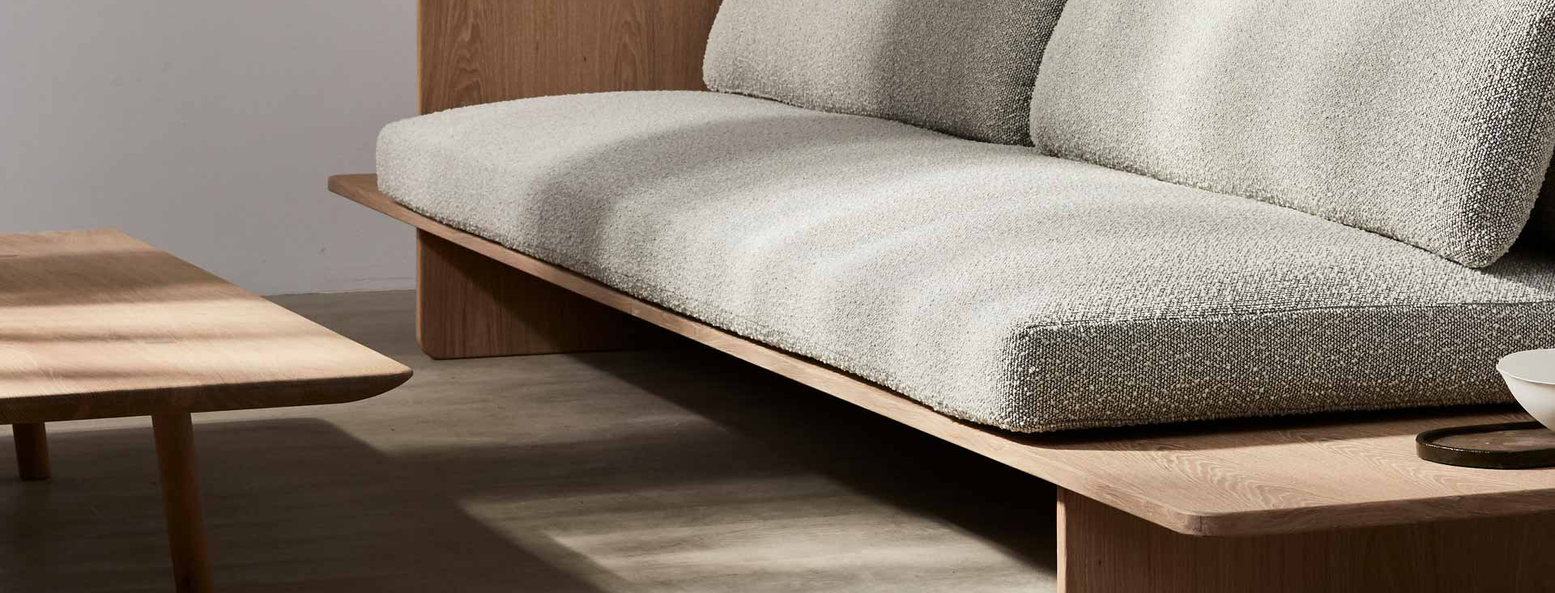
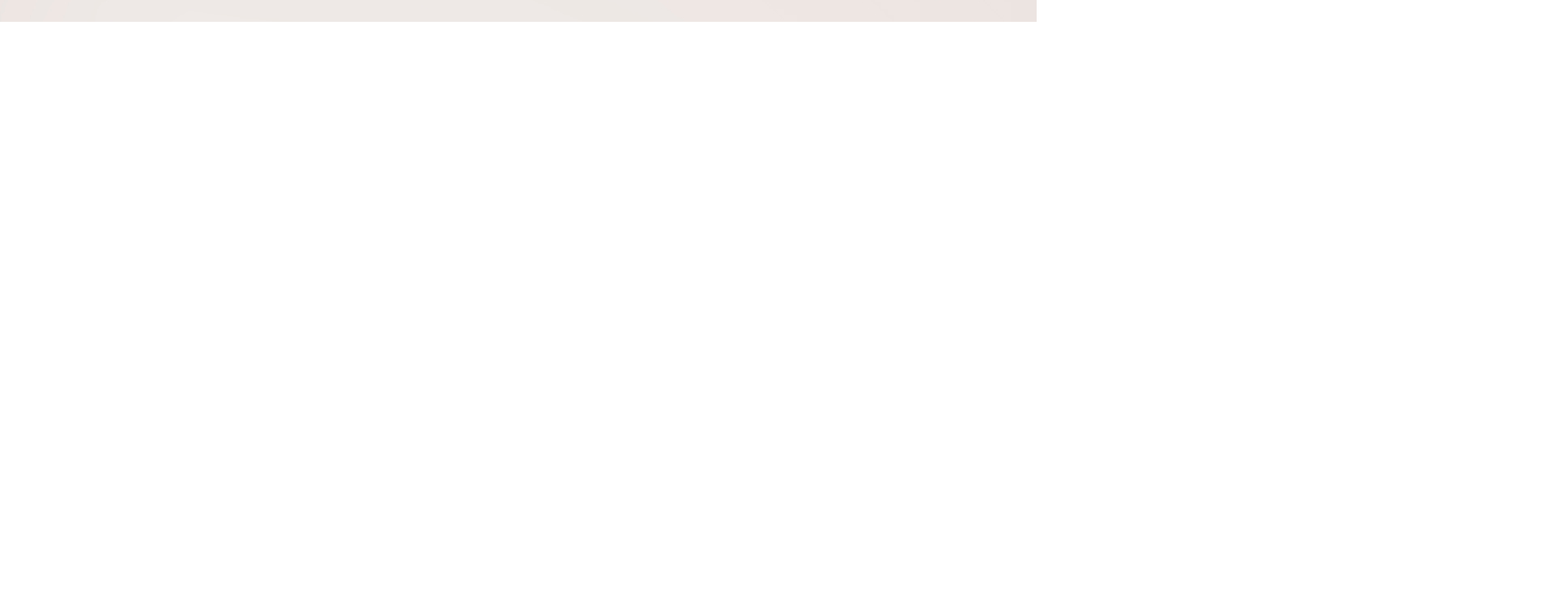
Before and after one commit to KatishaSR/KT-Home-Design, a website: page pages/accesorios.html in a window 1280 px wide. Shown: the part 773-1506 px from the top of the page at 81% size, 1920 px wide, since content can reach past the window. After the commit the page ends 800 px from the top, so only its background shows below. Drawn offline with Linux system fonts and the light colour scheme.

```diff
--- a/pages/accesorios.html
+++ b/pages/accesorios.html
@@ -61,7 +61,7 @@
 
         <h1>Dare to be Different</h1>
         <h2>KT HOME DESIGN </h2>
-        <img class="mainSofa" src="../images/sofá.jpg" alt="">
+
         <h3>Donde la elegancia se encuentra con la simplicidad.
             Descubre una colección única de muebles y accesorios de hogar diseñados para transformar cualquier espacio en un refugio moderno, funcional y soficticado</h3>
 
```
Also changed, not shown: pages/colecciones.html (+1 -1 lines), pages/inspirate.html (+1 -1 lines), pages/oportunidades.html (+1 -1 lines).
